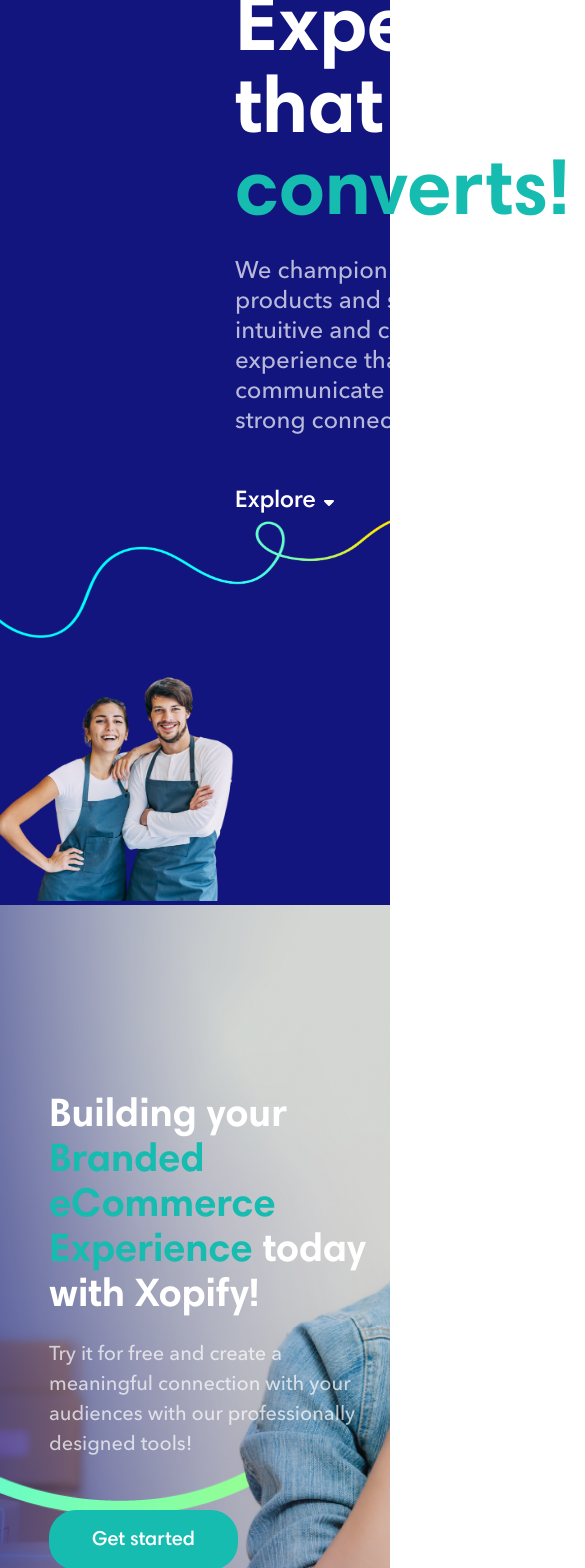
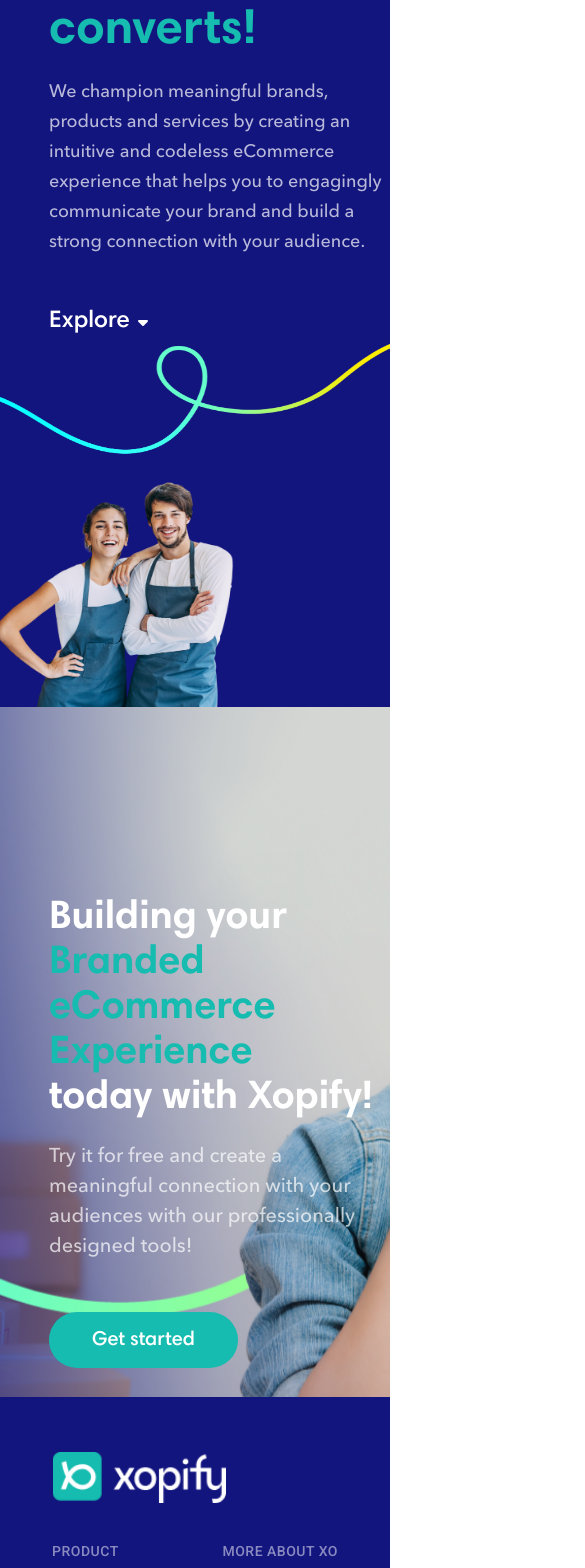
Before and after one commit to dttha/Single-page, a Next.js app: page / in a window 390 px wide. Shown: the part 432-2000 px from the top of the page, 585 px wide, since content can reach past the window. Built offline with nearby package versions, Linux system fonts and the light colour scheme.

Commit message:
fix scrollbar

```diff
--- /dev/null
+++ b/src/components/Button/index.tsx
@@ -0,0 +1,9 @@
+import React from 'react'
+
+export default function Button({ children, className, ...props }: { children?: any, className?: string }) {
+  return (
+    <div className={"button " + className} {...props} >
+      {children}
+    </div>
+  )
+}
--- a/src/components/Content/content.module.css
+++ b/src/components/Content/content.module.css
@@ -1,5 +1,6 @@
 .content {
   background-color: #13157f;
+  position: relative;
 }
 .fontWhite {
   color: #fff;
@@ -44,7 +45,6 @@
 }
 
 .wrap_content {
-  width: 100%;
   padding-top: 100px;
   width: 1248px;
   padding-left: 235px;
@@ -62,6 +62,44 @@
 }
 
 .banner {
-  /* top: 300px !important;
-  z-index: 90; */
+  display: block;
+  margin-top: -100px;
 }
+
+@media (max-width: 1200px) {
+  .wrap_content {
+    padding-left: calc(10px + 10%);
+  }
+  .fontWhite,
+  .fontGreen {
+    font-size: calc(30px + 5vw);
+    line-height: calc(32px + 5vw);
+  }
+}
+@media (max-width: 992px) {
+  .description {
+    font-size: 18px;
+  }
+}
+
+@media (max-width: 375px) {
+  .wrap_content {
+    padding-left: 32px;
+    padding-right: 32px;
+    margin: 0 auto;
+  }
+  .fontWhite,
+  .fontGreen {
+    font-size: 42px;
+    line-height: 45px;
+  }
+  .line {
+    position: absolute;
+    left: 0;
+    margin-left: 0;
+    bottom: 50px;
+  }
+  .banner {
+    margin-top: 0;
+  }
+}
--- a/src/components/Content/index.tsx
+++ b/src/components/Content/index.tsx
@@ -28,8 +28,12 @@
           </div>
         </div>
       </div>
-            <Image alt='line' className={styles.line} src={line} width="2327" height="725.05" />
-            <Image alt='banner' className={styles.banner} src={banner} width="2195" height="1463" />
+      <div className={styles.line}>
+        <Image alt='line' src={line} width="2327" height="725.05" />
+      </div>
+      <div className={styles.banner}>
+        <Image alt='banner' src={banner} width="2195" height="1463" />
+      </div>
     </div>
   )
 }
--- a/src/components/Footer/footer.module.css
+++ b/src/components/Footer/footer.module.css
@@ -3,23 +3,47 @@
 }
 
 .footer_content {
-  margin-top: 20px;
-  margin-left: 700px;
-  max-width: 576px;
-}
-.grid_container {
-  display: grid;
-  grid-template-columns: 200px 200px 200px;
-  max-width: 570x;
+  display: flex;
+  color: #fff;
+  flex-wrap: wrap;
+  width: 60%;
+  justify-content: space-between;
+  margin-top: 24px;
 }
 
-.grid_item {
-  font-family: "Harmonia Sans Pro Cyr Semi Bold";
-  font-weight: 600;
+.list_title {
+  font-style: normal;
+  font-weight: 500;
+  font-size: 14px;
+  line-height: 17px;
+  /* identical to box height */
+
+  letter-spacing: 0.5px;
+  text-transform: uppercase;
+
+  color: #ffffff;
+
+  mix-blend-mode: normal;
+  opacity: 0.5;
+}
+
+.list {
+  font-style: normal;
+  font-weight: 500;
   font-size: 18px;
-  color: #fff;
   line-height: 20px;
+  /* or 111% */
+
+  color: #ffffff;
+
+  mix-blend-mode: normal;
   opacity: 0.9;
+  padding: 0;
+}
+.list_item {
+  line-height: 18px;
+  font-size: 16px;
+  padding: 8px 0;
 }
 
 .font {
@@ -48,11 +72,23 @@
   font-weight: 600;
   line-height: 36px;
   color: #5b5d9b;
+  display: flex;
+  align-items: center;
+}
+
+.font_copyright_text {
+  display: flex;
+  align-items: center;
 }
 
 .copyright {
   border-top: 2px solid #000273;
   margin-top: 70px;
+  padding: 0 86px;
+}
+
+.font_icon {
+  padding: 8px;
 }
 
 .background_image {
@@ -96,8 +132,14 @@
 }
 
 .wrap_footer {
-  margin-left: 86px;
+  padding-left: 86px;
+  padding-right: 86px;
   margin-top: 70px;
+  justify-content: space-between;
+  flex-wrap: wrap;
+}
+.wrap_list {
+  max-width: 100%;
 }
 
 .wrap_content_footer {
@@ -110,6 +152,56 @@
   max-width: 100%;
   width: calc(624px + 250px);
   padding-bottom: 400px;
+  position: relative;
+}
+
+@media (max-width: 1200px) {
+  .fontWhite {
+    font-size: 45px;
+    line-height: 50px;
+  }
+
+  .fontGreen {
+    font-size: 45px;
+    line-height: 50px;
+  }
+  .wrap_content_footer {
+    padding-left: calc(10px + 10%);
+    padding-bottom: calc(10px + 5%);
+  }
+}
+
+@media (max-width: 992px) {
+  .fontWhite {
+    font-weight: 350;
+    font-size: 40px;
+    line-height: 45px;
+  }
+
+  .fontGreen {
+    font-weight: 350;
+    font-size: 40px;
+    line-height: 45px;
+  }
+  .footer_content {
+    width: 100%;
+    margin-top: 40px;
+  }
+
+  .wrap_footer {
+    padding-left: 52px;
+    padding-right: 52px;
+    margin-top: 55px;
+  }
+}
+
+@media (max-width: 672px) {
+  .copyright {
+    padding: 0 32px;
+  }
+  .font_copyright_text {
+    display: none;
+  }
 }
 
 @media (max-width: 375px) {
@@ -118,12 +210,12 @@
     height: 35px !important;
   }
   .wrap_footer {
-    margin-left: 33px;
+    padding-left: 33px;
+    padding-right: 33px;
     margin-top: 55px;
   }
-  .footer_content {
-    margin-top: 40px;
-    margin-left: 0;
+  .wrap_list {
+    width: 144px;
   }
   .grid_container {
     display: grid;
@@ -148,81 +240,36 @@
     font-family: "Harmonia Sans Pro Cyr Semi Bold";
   }
   .background_image {
-    object-fit: cover;
     background-image: url("../../../public/banner\ 4_4.png");
+    background-position: bottom;
   }
-  .footer {
-    width: 689px;
-    height: 618px;
-    left: -170px;
-    top: 7160px;
+  .wrap_content_footer {
+    padding-left: 8px;
+    margin: 0 auto;
+    padding-top: 60px;
+    padding-bottom: 192px;
   }
-}
-
-@media (max-width: 1500px) {
-  .footer_content {
-    margin-top: 20px;
-    margin-left: 400px;
-    max-width: 576px;
-  }
-}
-
-@media (max-width: 1200px) {
   .fontWhite {
-    font-weight: 380;
-    font-size: 45px;
-    line-height: 50px;
+    font-size: 28px;
+    line-height: 36px;
   }
 
   .fontGreen {
-    font-weight: 380;
-    font-size: 45px;
-    line-height: 50px;
+    font-size: 28px;
+    line-height: 36px;
   }
-  .wrap_content_footer {
-    padding-left: calc(10px + 10%);
-  }
+  .background_linear {
+    position: absolute;
+    width: 100%;
+    height: 58px;
+    left: 0px;
+    bottom: 285px;
+    z-index: 2;
 
-  .footer_content {
-    margin-top: 20px;
-    margin-left: 300px;
-    max-width: 576px;
+    background: linear-gradient(
+      0deg,
+      rgba(33, 41, 136, 0.0001) 30.6%,
+      #13157f 66.3%
+    );
   }
 }
-@media (max-width: 992px) {
-  .fontWhite {
-    font-weight: 350;
-    font-size: 40px;
-    line-height: 45px;
-  }
-  .footer_content {
-    margin-top: 20px;
-    margin-left: 100px;
-    max-width: 576px;
-  }
-  .fontGreen {
-    font-weight: 350;
-    font-size: 40px;
-    line-height: 45px;
-  }
-  .background_image {
-    object-fit: cover;
-    background-image: url("../../../public/banner\ 4_3.png");
-  }
-  .wrap_content_footer {
-    padding-left: calc(10px + 10%);
-  }
-}
-
-/* @media (max-width: 576px) {
-  .background_image {
-    object-fit: contain;
-    background-image: url("../../../public/banner\ 4_3.png");
-  }
-  .context {
-    margin: 0 0 0 30px;
-  }
-  .button_footer {
-    margin: 0 0 0 30px;
-  }
-} */
--- a/src/components/Footer/index.tsx
+++ b/src/components/Footer/index.tsx
@@ -11,6 +11,7 @@
     <div className={styles.footer}>
       <div className={styles.background_image}>
         <div className={styles.wrap_content_footer}>
+          <div className={styles.background_linear}></div>
           <div className="row">
             <div className="col-lg-6">
               <div className={styles.context}>
@@ -33,33 +34,71 @@
           <Image alt='logo' className={styles.logo} src={img} width="175" height="51" />
         </div>
         <div className={styles.footer_content}>
-                    <div className={styles.grid_container}>
-                        <div className={styles.grid_item + " " + styles.font}>PRODUCT</div>
-                        <div className={styles.grid_item + " " + styles.font}>MORE ABOUT XO</div>
-                        <div className={styles.grid_item + " " + styles.font}>SUPPORT</div>
-                        <div className={styles.grid_item} style={{ marginTop: 19 }}>Pagebuilder</div>
-                        <div className={styles.grid_item} style={{ marginTop: 19 }}>Theme gallery</div>
-                        <div className={styles.grid_item} style={{ marginTop: 19 }}>Document</div>
-                        <div className={styles.grid_item} style={{ marginTop: 19 }}>XO gallery</div>
-                        <div className={styles.grid_item} style={{ marginTop: 19 }}>Casestudy</div>
-                        <div className={styles.grid_item} style={{ marginTop: 19 }}>Email: ciao@xopify.com</div>
-                        <div className={styles.grid_item} style={{ marginTop: 19 }}>XO lookbook</div>
-                        <div className={styles.grid_item} style={{ marginTop: 19 }}>About us</div>
+          <div className={styles.wrap_list}>
+            <div className={styles.list_title}>
+              Product
             </div>
+            <ul className={styles.list}>
+              <li className={styles.list_item}>
+                XO Section
+              </li>
+              <li className={styles.list_item}>
+                XO Gallery
+              </li>
+              <li className={styles.list_item}>
+                XO Shop The Look
+              </li>
+              <li className={styles.list_item}>
+                XO Cart Upsell
+              </li>
+            </ul>
+          </div>
+
+          <div className={styles.wrap_list}>
+            <div className={styles.list_title}>
+              more about xo
+            </div>
+            <ul className={styles.list}>
+              <li className={styles.list_item}>
+                Theme gallery
+              </li>
+              <li className={styles.list_item}>
+                Casestudy
+              </li>
+              <li className={styles.list_item}>
+                About us
+              </li>
+            </ul>
+          </div>
+          <div className={styles.wrap_list}>
+            <div className={styles.list_title}>
+              Support
+            </div>
+            <ul className={styles.list}>
+              <li className={styles.list_item}>
+                Document
+              </li>
+              <li className={styles.list_item}>
+                Email: ciao@xopify.com
+              </li>
+            </ul>
+          </div>
+
         </div>
       </div>
       <div className={styles.copyright}>
         <div className="flex justify-content-between">
-                    <div className={styles.font_copyright} style={{ marginLeft: 85, marginTop: 20, marginBottom: 23 }}>
+          <div className={styles.font_copyright}>
             XOpify ©2021. All rights resserved.
           </div>
-                    <div className={styles.font_copyright} style={{ marginRight: 85, marginTop: 20, marginBottom: 23 }}>
+          <div className={styles.font_copyright}>
+            <div className={styles.font_copyright_text}>
               Document&nbsp;
               <FontAwesomeIcon className={styles.font_icon} icon={faCircle} style={{ fontSize: 5, marginBottom: 3, marginLeft: 3, marginRight: 5 }} />
               Chanelog
-                        &nbsp;&nbsp;&nbsp;&nbsp;
+
+            </div>
             <FontAwesomeIcon className={styles.font_icon} icon={faFacebook} />
-                        &nbsp;&nbsp;
             <FontAwesomeIcon className={styles.font_icon} icon={faTwitter} />
           </div>
         </div>
--- a/styles/globals.css
+++ b/styles/globals.css
@@ -38,9 +38,8 @@
 }
 
 .container {
-  max-width: 100%;
+  width: 100%;
   margin: 0 85px;
-  padding-top: 30px;
 }
 
 .flex {
@@ -56,17 +55,15 @@
 
 .button {
   background-color: #15bcaf;
-  border-radius: 27px;
+  border-radius: 50px;
   cursor: pointer;
-}
-
-.content_btn {
   display: block;
   color: #fff;
   font-family: "Harmonia Sans Pro Cyr Semi Bold";
   font-weight: 600;
   font-size: 20px;
-  padding: 18px 43px;
+  padding: 16px 43px;
+  text-align: center;
 }
 
 .mt-5 {
@@ -101,6 +98,8 @@
 .row {
   display: flex;
   flex-wrap: wrap;
+  z-index: 3;
+  position: relative;
 }
 
 @media (max-width: 375px) {
@@ -147,3 +146,6 @@
     margin: 0 auto;
   }
 } */
+span {
+  display: block !important;
+}
```
Also changed, not shown: src/components/Header/header.module.css (+30 -78 lines), src/components/Header/index.tsx (+5 -9 lines). Lines whose indentation alone changed are shown as unchanged.
